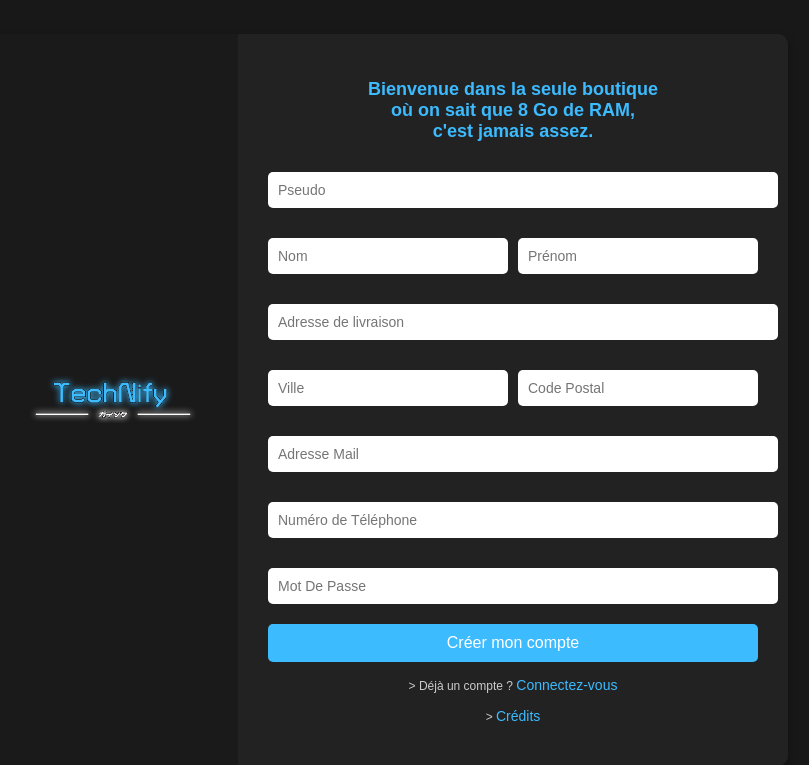
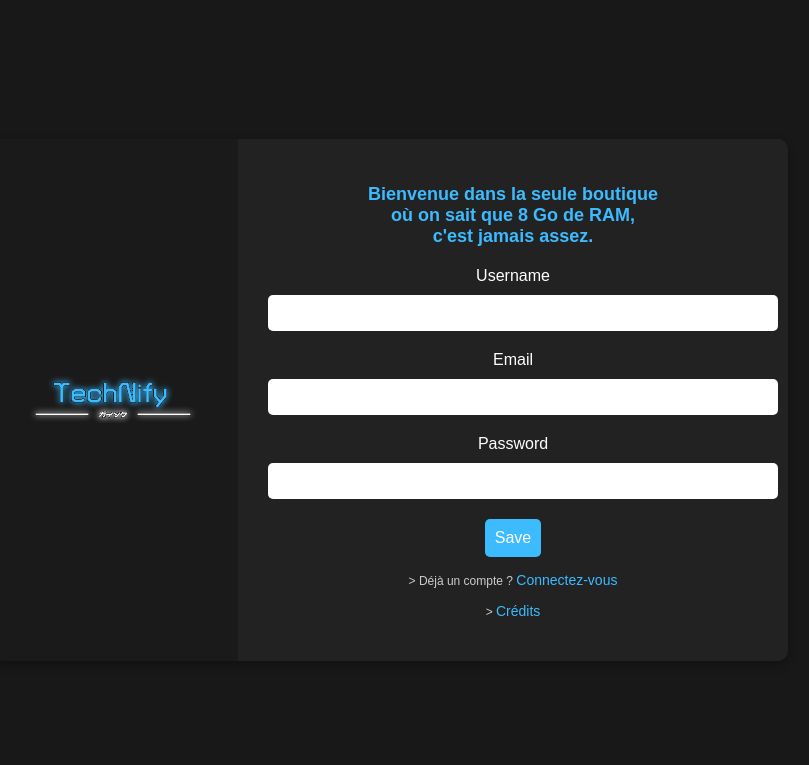
Before and after one commit to NepNath/TechNify, a Symfony app: template TechNify/templates/register/register.html.twig in a window 1280 px wide. Shown: the top 765 px of the page, without its empty margins (252-1061 px from the left). Run offline with Twig, Linux system fonts and the light colour scheme; the template is opened without the code that fills it, so the values that code supplies are empty; form fields are guessed from the names that the template uses; some libraries are stand-ins or nearby versions.

Commit message:
modif register and cart

```diff
--- a/TechNify/src/Form/ProductType.php
+++ b/TechNify/src/Form/ProductType.php
@@ -21,7 +21,6 @@ class ProductType extends AbstractType
             ->add('price', MoneyType::class, ['label' => 'Prix'])
             ->add('stock', IntegerType::class, ['label' => 'Stock'])
             ->add('status', TextType::class, ['label' => 'Statut'])
-            ->add('stock', IntegerType::class, ['label' => 'Stock'])
             ->add('save', SubmitType::class, ['label' => 'Ajouter']);
     }
 
--- a/TechNify/templates/product/new.html.twig
+++ b/TechNify/templates/product/new.html.twig
@@ -6,6 +6,5 @@
     <h1>Ajouter un produit</h1>
     {{ form_start(form) }}
         {{ form_widget(form) }}
-        <button type="submit">Ajouter</button>
     {{ form_end(form) }}
 {% endblock %}
--- a/TechNify/templates/register/register.html.twig
+++ b/TechNify/templates/register/register.html.twig
@@ -14,23 +14,12 @@
         <div class="register-form">
             <h2>Bienvenue dans la seule boutique<br> où on sait que 8 Go de RAM,<br> c'est jamais assez.</h2>
 
-            <form method="post">
-                <input type="text" name="pseudo" placeholder="Pseudo" required>
-                <div class="name-fields">
-                    <input type="text" name="nom" placeholder="Nom" required>
-                    <input type="text" name="prenom" placeholder="Prénom" required>
-                </div>
-                <input type="text" name="adresse" placeholder="Adresse de livraison" required>
-                <div class="location-fields">
-                    <input type="text" name="ville" placeholder="Ville" required>
-                    <input type="text" name="code_postal" placeholder="Code Postal" required>
-                </div>
-                <input type="email" name="email" placeholder="Adresse Mail" required>
-                <input type="tel" name="telephone" placeholder="Numéro de Téléphone" required>
-                <input type="password" name="password" placeholder="Mot De Passe" required>
-
-                <button type="submit">Créer mon compte</button>
-            </form>
+           {{ form_start(form) }}
+            {{ form_row(form.username) }}
+            {{ form_row(form.email) }}
+            {{ form_row(form.password) }}
+            {{ form_row(form.save) }}
+            {{ form_end(form) }}
 
             <p class="login-link">> Déjà un compte ? <a href="{{ path('app_login') }}">Connectez-vous</a></p>
             <p class="credits">> <a href="#">Crédits</a></p>
```
Also changed, not shown: TechNify/src/Controller/CartController.php (+24 -4 lines), TechNify/src/Form/RegisterType.php (+10 -0 lines), 1 other file.
